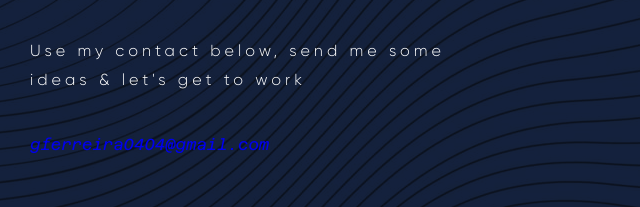
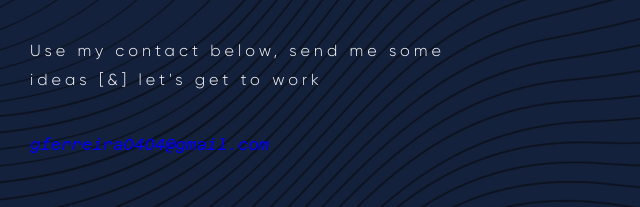
Before and after one commit to gabeferreiraa/idm222-gf379, a website built with Vite: page about.html in a window 1280 px wide. Both pictures are taken after a click on the button 1235 px from the left and 55 px from the top of the page. Shown: the part 253-460 px from the top of the page, 610-1250 px from the left. Built offline with nearby package versions, Linux system fonts and the light colour scheme.

Commit message:
trying to fix vercel deploy

```diff
--- a/about.html
+++ b/about.html
@@ -96,7 +96,7 @@
               </div>
               <div class="paragraph-menu-wrapper">
                 <p class="paragraph text-gray">
-                  Use my contact below, send me some ideas & let's get to work
+                  Use my contact below, send me some ideas [&] let's get to work
                 </p>
               </div>
               <div class="menu-contact-wrapper">
--- a/package.json
+++ b/package.json
@@ -5,7 +5,6 @@
   "main": "index.html",
   "dependencies": {
     "esbuild": "^0.19.11",
-    "fsevents": "^2.3.3",
     "hey-listen": "^1.0.8",
     "motion": "^10.17.0",
     "nanoid": "^3.3.7",
```
Also changed, not shown: contact.html (+1 -1 lines), work.html (+1 -1 lines).
